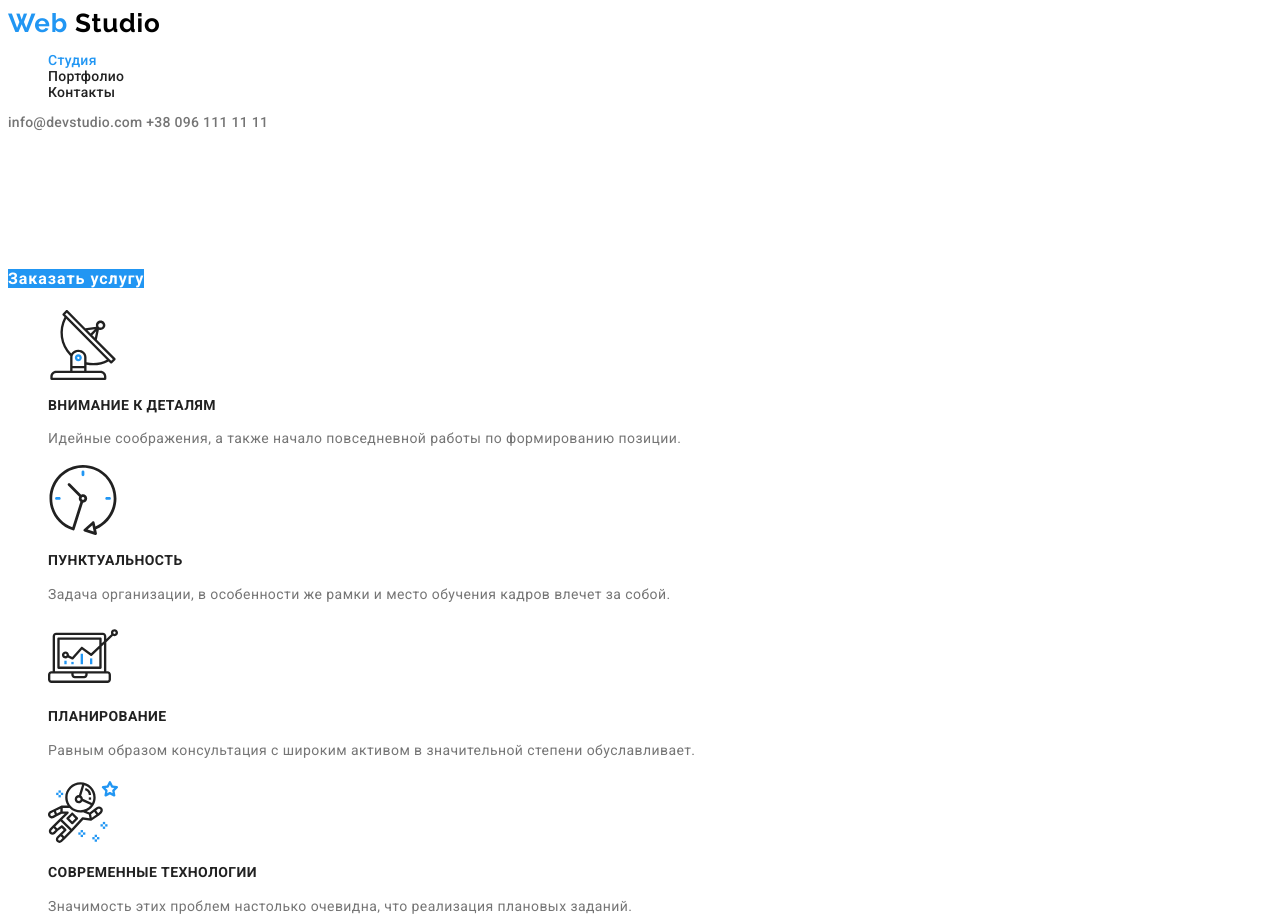
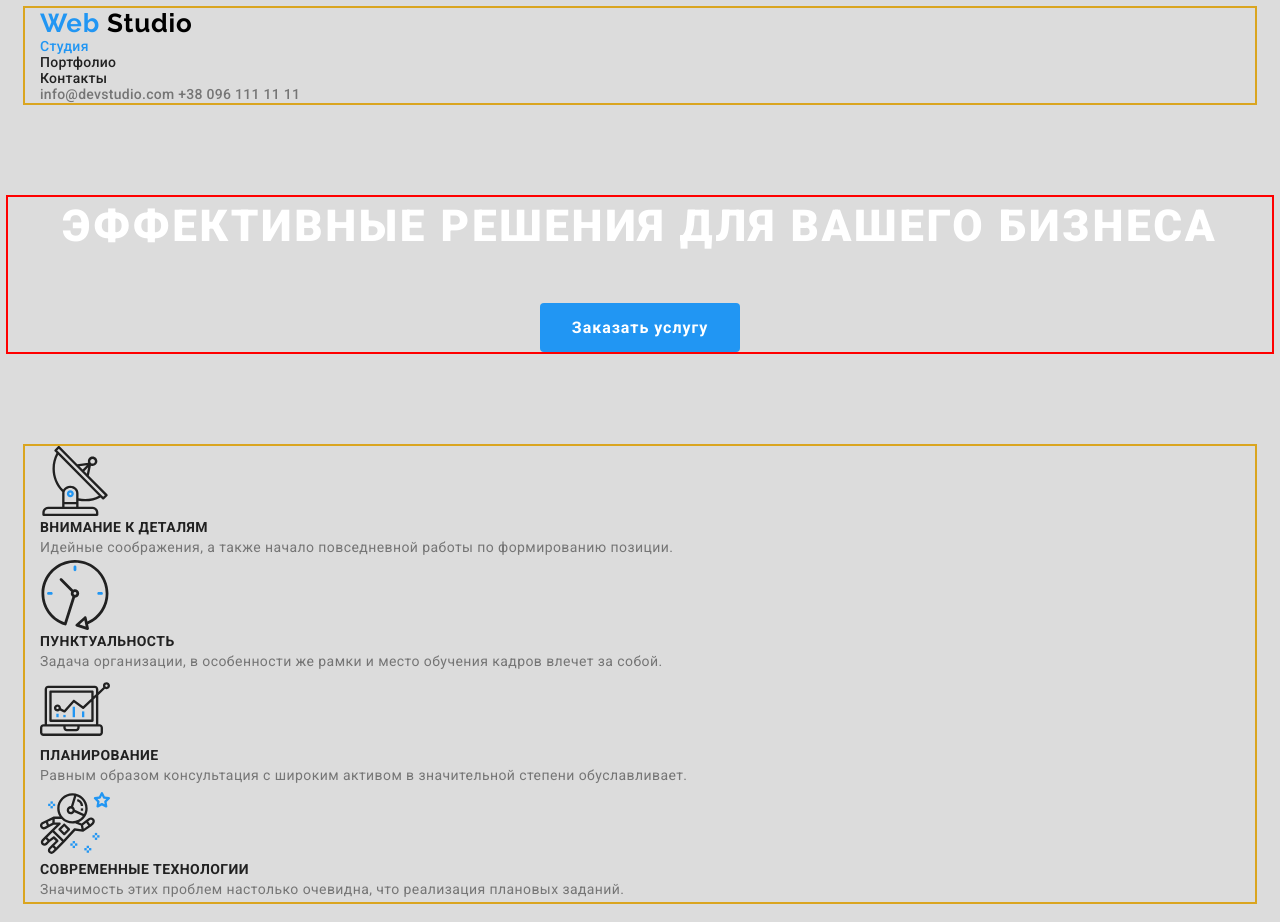
Before and after one commit to olena-kharchenko/goit-markup-hw-02, a plain HTML site: page index.html in a window 1280 px wide. Shown: the top 922 px of the page. Drawn offline with Linux system fonts and the light colour scheme.

Commit message:
Добавление контейнеров и маржинов

```diff
--- a/css/styles.css
+++ b/css/styles.css
@@ -4,6 +4,16 @@
 /* цвет белый color: #FFFFFF; */
 /* адрес в футере color: rgba(255, 255, 255, 0.6); */
 /* цвет мелкой подписи color: rgba(255, 255, 255, 0.4); */
+
+html {
+  box-sizing: border-box;
+}
+
+*,
+*::before,
+*::after {
+  box-sizing: inherit;
+}
 
 :root {
   --primary-text-color: #757575;
@@ -24,13 +34,36 @@
 }
 
 body {
-  background-color: var(--primary-white-color);
+  background-color: gainsboro;
   color: var(--primary-text-color);
 
   font-family: Roboto, sans-serif;
 }
 
+.container {
+  margin-left: auto;
+  margin-right: auto;
+  width: 1230px;
+  padding-left: 15px;
+  padding-right: 15px;
+  outline: 2px solid goldenrod;
+}
+
+h1,
+h2,
+h3,
+p {
+  margin-top: 0;
+  margin-bottom: 0;
+}
+
+header {
+  margin-bottom: 94px;
+}
+
 .list {
+  padding: 0;
+  margin: 0;
   list-style: none;
 }
 
@@ -85,6 +118,11 @@ body {
 }
 
 /* Hero */
+.hero {
+  text-align: center;
+
+  outline: 2px solid red;
+}
 
 .hero-title {
   color: var(--primary-white-color);
@@ -95,14 +133,22 @@ body {
   text-align: center;
   letter-spacing: 0.06em;
   text-transform: uppercase;
+
+  margin-bottom: 46px;
 }
 
 /* Button */
 
 .button {
+  display: inline-block;
+  border-radius: 4px;
+  padding: 10px 32px;
+  min-width: 200px;
+
   color: var(--primary-white-color);
   background-color: var(--accent-color);
   text-decoration: none;
+  text-align: center;
 
   font-weight: 700;
   font-size: 16px;
@@ -117,9 +163,16 @@ body {
 }
 
 /* Section */
+section {
+  margin-bottom: 94px;
+}
 
 .section .title {
   color: var(--title-text-color);
+}
+
+.big-mrgn {
+  margin-bottom: 188px;
 }
 
 /* Раздел Преимущества */
@@ -145,6 +198,8 @@ body {
   line-height: 1.17;
   text-align: center;
   letter-spacing: 0.03em;
+
+  margin-bottom: 50px;
 }
 
 /* текст в Чем мы занимаемся */
@@ -246,6 +301,9 @@ body {
 }
 
 /* Portfolio */
+.btn-container {
+  margin-bottom: 50px;
+}
 
 .btn-filter {
   color: var(--title-text-color);
--- a/index.html
+++ b/index.html
@@ -13,6 +13,7 @@
   <body>
     <!--Шапка сайта-->
     <header>
+      <div class="container">
         <nav>
           <a href="./index.html" class="logo"
             ><span class="accent">Web</span> Studio</a
@@ -25,10 +26,13 @@
           </ul>
         </nav>
         <address class="contacts-nav">
-        <a href="mailto:info@devstudio.com" class="link">info@devstudio.com</a>
+          <a href="mailto:info@devstudio.com" class="link"
+            >info@devstudio.com</a
+          >
 
           <a href="tel:+380961111111" class="link">+38 096 111 11 11</a>
         </address>
+      </div>
     </header>
     <!-- Основное содержание -->
     <main>
@@ -40,6 +44,7 @@
 
       <!-- Преимущества -->
       <section class="section">
+        <div class="container">
           <!-- h2 потом скрыть!!! -->
           <h2 class="hidden">Преимущества</h2>
           <ul class="list">
@@ -59,18 +64,24 @@
             </li>
             <li>
               <a href=""
-              ><img src="./images/clock-1.svg" alt="Пунктуальность" width="70"
+                ><img
+                  src="./images/clock-1.svg"
+                  alt="Пунктуальность"
+                  width="70"
               /></a>
               <p class="title features">Пунктуальность</p>
 
               <p class="text">
-              Задача организации, в особенности же рамки и место обучения кадров
-              влечет за собой.
+                Задача организации, в особенности же рамки и место обучения
+                кадров влечет за собой.
               </p>
             </li>
             <li>
               <a href=""
-              ><img src="./images/diagram-1.svg" alt="Планирование" width="70"
+                ><img
+                  src="./images/diagram-1.svg"
+                  alt="Планирование"
+                  width="70"
               /></a>
               <p class="title features">Планирование</p>
 
@@ -94,9 +105,12 @@
               </p>
             </li>
           </ul>
+        </div>
       </section>
+
       <!-- Чем мы занимаемся -->
-      <section class="section">
+      <section class="section big-mrgn">
+        <div class="container">
           <h2 class="title big">Чем мы занимаемся</h2>
           <ul class="list">
             <li>
@@ -127,9 +141,11 @@
               <h3 class="subtitle">Дизайнерские решения</h3>
             </li>
           </ul>
+        </div>
       </section>
       <!-- Наша команда -->
-      <section class="section bg-highlighting">
+      <section class="section bg-highlighting big-mrgn">
+        <div class="container">
           <h2 class="title big">Наша команда</h2>
           <ul class="list">
             <!-- Джон Смит -->
@@ -309,9 +325,11 @@
               </ul>
             </li>
           </ul>
+        </div>
       </section>
       <!-- Постоянные клиенты -->
       <section class="section">
+        <div class="container">
           <h2 class="title big">Постоянные клиенты</h2>
           <ul class="list">
             <li>
@@ -334,7 +352,10 @@
             </li>
             <li>
               <a href=""
-              ><img src="./images/client-4.svg" alt="Foster Peters" width="175"
+                ><img
+                  src="./images/client-4.svg"
+                  alt="Foster Peters"
+                  width="175"
               /></a>
             </li>
             <li>
@@ -351,10 +372,12 @@
               /></a>
             </li>
           </ul>
+        </div>
       </section>
     </main>
     <!-- Футер -->
     <footer>
+      <div class="container">
         <div>
           <div>
             <a href="./index.html" class="logo logo-footer">
@@ -365,7 +388,8 @@
               <a href="mailto:info@devstudio.com" class="transparent"
                 >info@example.com</a
               ><br />
-            <a href="tel:+380991111111" class="transparent">+38 099 111 11 11</a
+              <a href="tel:+380991111111" class="transparent"
+                >+38 099 111 11 11</a
               ><br />
             </address>
           </div>
@@ -424,6 +448,7 @@
           </div>
         </div>
         <p class="author">2020 | Developed by GoIT Students</p>
+      </div>
     </footer>
   </body>
 </html>
```
Also changed, not shown: portfolio.html (+50 -33 lines), .prettierrc.json.txt (added). Lines whose indentation alone changed are shown as unchanged.
